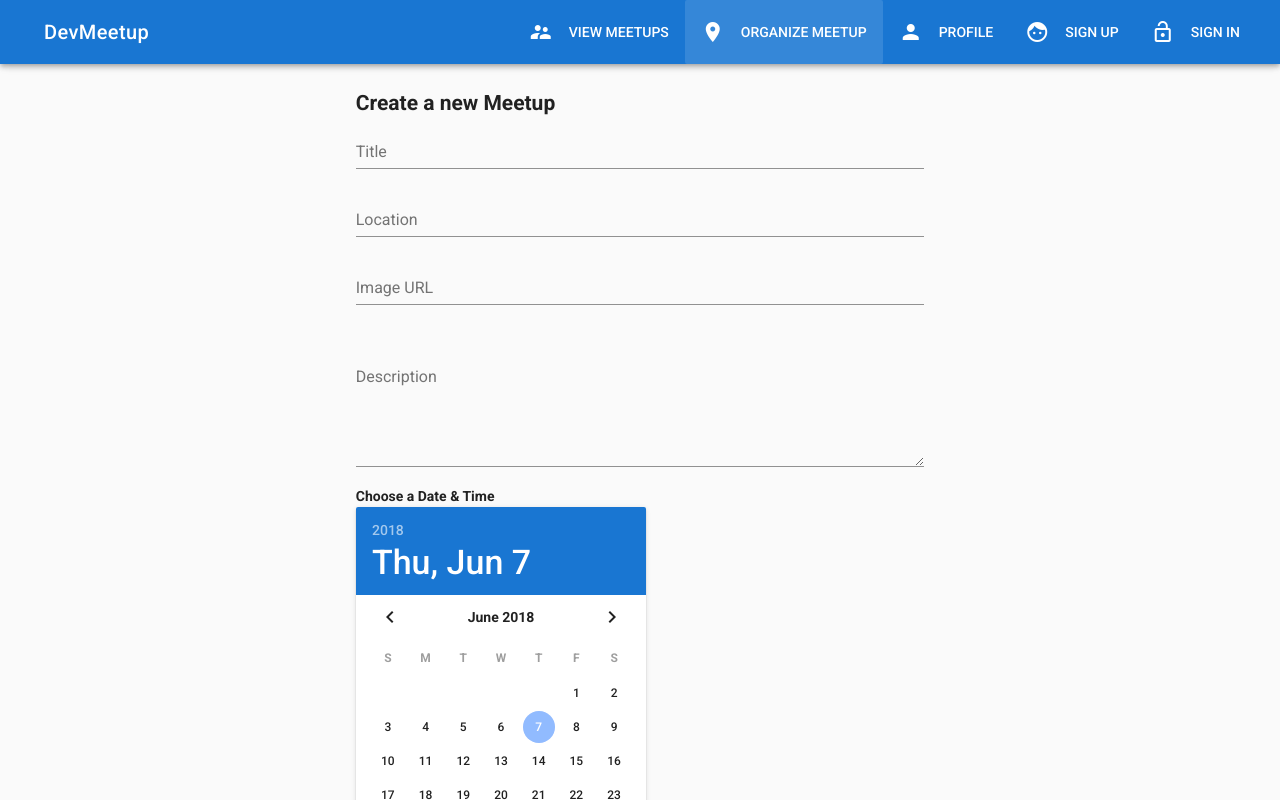
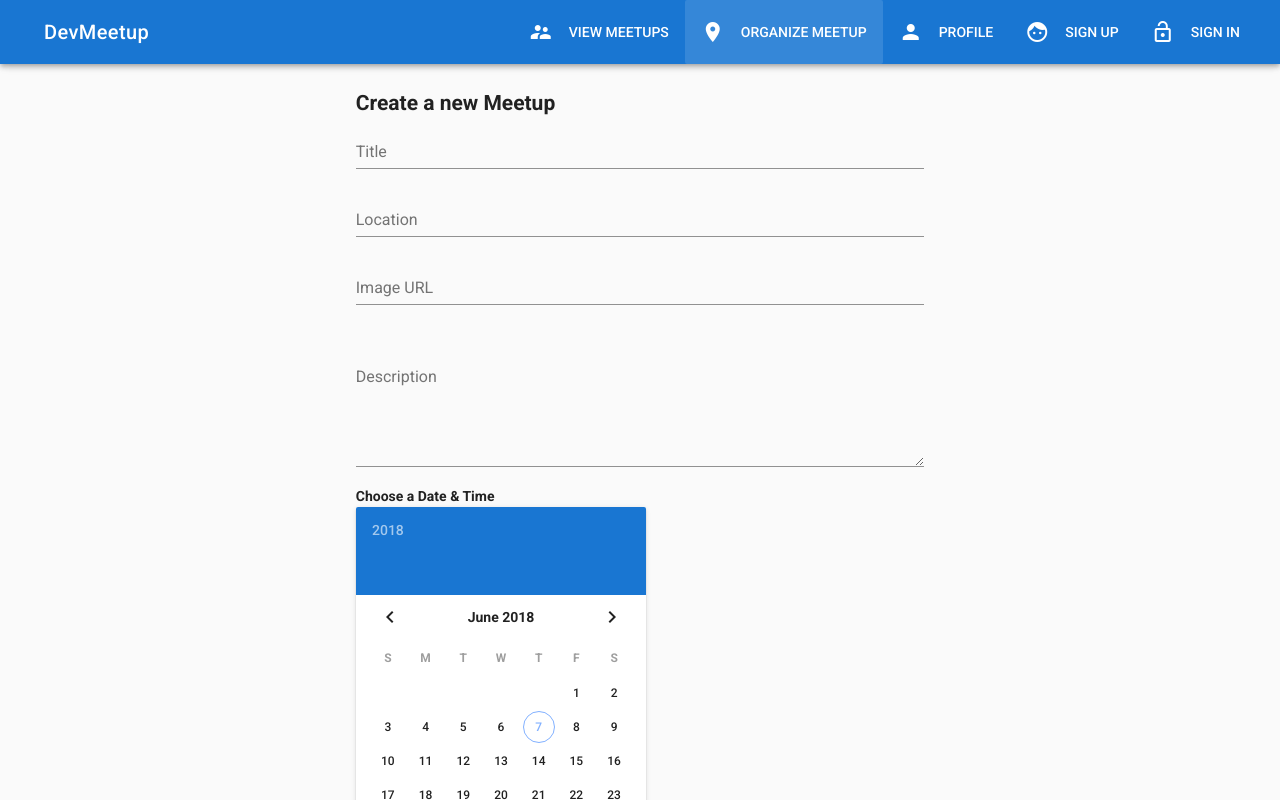
Before and after one commit to pfthomaz/yt-devmeetup-vue, a Vue app in the folder client/: page /meetup/new in a window 1280 px wide. Shown: the top 800 px of the page. Built offline with nearby package versions, Linux system fonts and the light colour scheme.

Commit message:
Part 12 - Added a Date Filter

```diff
--- a/client/src/components/Meetup/CreateMeetup.vue
+++ b/client/src/components/Meetup/CreateMeetup.vue
@@ -85,7 +85,6 @@
                 type="submit">
                 Create Meetup
               </v-btn>
-              <!-- {{ submittableDateTime }} -->
             </v-flex>
           </v-layout>
         </form>
@@ -95,7 +94,7 @@
 </template>
 
 <script>
-import moment from 'moment';
+// import moment from 'moment';
 
 export default {
   data () {
@@ -104,53 +103,36 @@ export default {
       location: '',
       imageUrl: '',
       description: '',
-      date: new Date(),
+      // date: new Date(),
+      date: '',
       time: new Date()
     };
   },
-  created: function () {
-    const dateTime = moment();
-    this.date = dateTime.format('YYYY-MM-DD');
-    this.time = dateTime.format('HH:mm');
-  },
+  // created: function () {
+  //   const dateTime = moment();
+  //   this.date = dateTime.format('YYYY-MM-DD');
+  //   this.time = dateTime.format('HH:mm');
+  // },
   computed: {
     formIsValid () {
       return this.title !== '' &&
         this.location !== '' &&
         this.imageUrl !== '' &&
         this.description !== '';
+    },
+    submittableDateTime () {
+      const date = new Date(this.date);
+      if (typeof this.time === 'string') {
+        const hours = this.time.match(/^(\d+)/)[1];
+        const minutes = this.time.match(/:(\d+)/)[1];
+        date.setHours(hours);
+        date.setMinutes(minutes);
+      } else {
+        date.setHours(this.time.getHours());
+        date.setMinutes(this.time.getMinutes());
+      }
+      return date;
     }
-    // submittableDateTime () {
-    //   const date = new Date(this.date);
-    //   if (typeof this.time === 'string') {
-    //     const hours = this.time.match(/^(\d+)/)[1];
-    //     const minutes = this.time.match(/:(\d+)/)[1];
-    //     date.setHours(hours);
-    //     date.setMinutes(minutes);
-    //   } else {
-    //     date.setHours(this.time.getHours());
-    //     date.setMinutes(this.time.getMinutes());
-    //   }
-    //   return date;
-    // }
-    // submittableDateTime () {
-    //   const date = new Date(this.date);
-    //   console.log('First date ', date);
-    //   console.log('typeof this.time ', typeof this.time);
-    //   if (typeof this.time === 'string') {
-    //     const hours = this.time.match(/^(\d+)/)[1];
-    //     console.log('Hours', hours);
-    //     const minutes = this.time.match(/:(\d+)/)[1];
-    //     console.log('Minutes ', minutes);
-    //     date.setHours(hours);
-    //     date.setMinutes(minutes);
-    //   } else {
-    //     date.setHours(this.time.getHours());
-    //     date.setMinutes(this.time.getMinutes());
-    //   }
-    //   console.log('Last date ', date);
-    //   return date;
-    // }
   },
   methods: {
     onCreateMeetup () {
@@ -162,7 +144,7 @@ export default {
         location: this.location,
         imageUrl: this.imageUrl,
         description: this.description,
-        date: this.date
+        date: this.submittableDateTime
       };
       this.$store.dispatch('createMeetup', meetupData);
       this.$router.push('/meetups');
--- a/client/src/components/Meetup/Meetup.vue
+++ b/client/src/components/Meetup/Meetup.vue
@@ -9,7 +9,7 @@
           <v-card-media :src="meetup.imageUrl" height="500px">
           </v-card-media>
           <v-card-text>
-            <div class="info--text">{{ meetup.date }} - {{ meetup.location }}</div>
+            <div class="info--text">{{ meetup.date | date }} - {{ meetup.location }}</div>
             <div>{{ meetup.description }}</div>
           </v-card-text>
           <v-card-actions>
--- a/client/src/components/Meetup/Meetups.vue
+++ b/client/src/components/Meetup/Meetups.vue
@@ -13,7 +13,7 @@
                 <v-card-title primary-title>
                   <div>
                     <h3 class="headline mb-0 white--text">{{ meetup.title }}</h3>
-                    <div>{{ meetup.date }}</div>
+                    <div>{{ meetup.date | date }}</div>
                   </div>
                 </v-card-title>
                   <v-card-actions>
--- /dev/null
+++ b/client/src/filters/date.js
@@ -0,0 +1,11 @@
+export default (value) => {
+  const date = new Date(value);
+  return date.toLocaleString(
+    ['en-US'], {
+      month: 'short',
+      day: '2-digit',
+      year: 'numeric',
+      hour: '2-digit',
+      minute: '2-digit'
+    });
+};
--- a/client/src/main.js
+++ b/client/src/main.js
@@ -4,6 +4,7 @@ import router from './router';
 import Vuetify from 'vuetify';
 import 'vuetify/dist/vuetify.min.css';
 import { store } from './store';
+import DateFilter from './filters/date';
 
 // import colors from 'vuetify/es5/util/colors';
 
@@ -19,6 +20,7 @@ import { store } from './store';
 Vue.use(Vuetify);
 
 Vue.config.productionTip = false;
+Vue.filter('date', DateFilter);
 
 /* eslint-disable no-new */
 new Vue({
--- a/client/src/store/index.js
+++ b/client/src/store/index.js
@@ -9,7 +9,7 @@ export const store = new Vuex.Store({
       imageUrl: 'https://upload.wikimedia.org/wikipedia/commons/thumb/4/47/New_york_times_square-terabass.jpg/800px-New_york_times_square-terabass.jpg',
       id: 'afajfjadfaadfa323',
       title: 'Meetup in New York',
-      date: '2018-07-17',
+      date: new Date(),
       location: 'New York',
       description: 'Awesome!'
     },
@@ -17,7 +17,7 @@ export const store = new Vuex.Store({
       imageUrl: 'https://upload.wikimedia.org/wikipedia/commons/thumb/7/7a/Paris_-_Blick_vom_gro%C3%9Fen_Triumphbogen.jpg/800px-Paris_-_Blick_vom_gro%C3%9Fen_Triumphbogen.jpg',
       id: 'aadsfhbkhlk1241',
       title: 'Meetup in Paris',
-      date: '2018-07-18',
+      date: new Date(),
       location: 'Paris',
       description: 'Voila!'
     }
```
